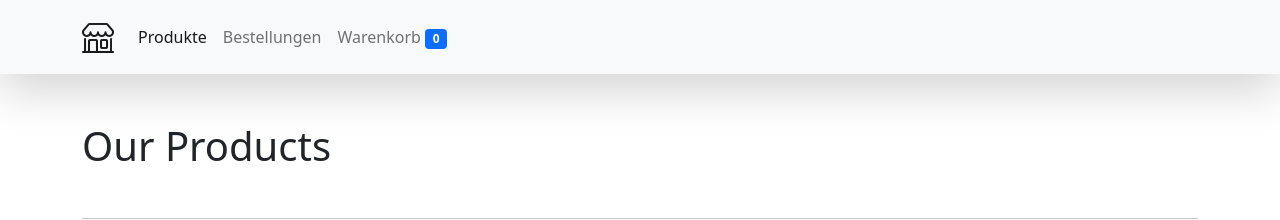
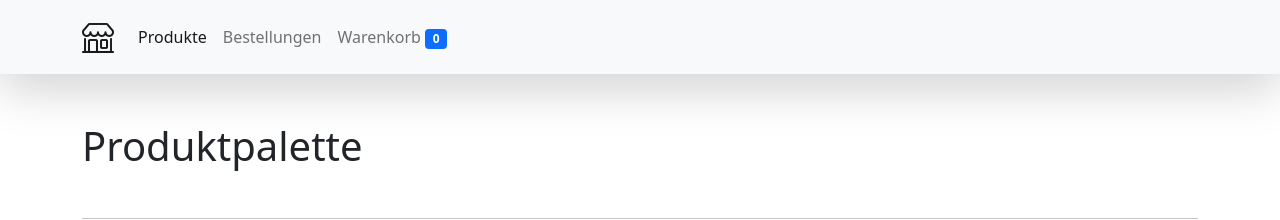
Before and after one commit to tmonzel/webshop-starter, a Vue app in the folder shop/: page /products in a window 1280 px wide. Shown: the top 220 px of the page. Built offline with nearby package versions, Linux system fonts and the light colour scheme; no server answers.

Commit message:
Change view title

```diff
--- a/shop/src/views/ProductListView.vue
+++ b/shop/src/views/ProductListView.vue
@@ -1,6 +1,6 @@
 <template>
     <div class="container mt-5">
-      <h1>Our Products</h1>
+      <h1>Produktpalette</h1>
       <hr class="my-5">
       <ProductList :products="state.items" />
     </div>
```
